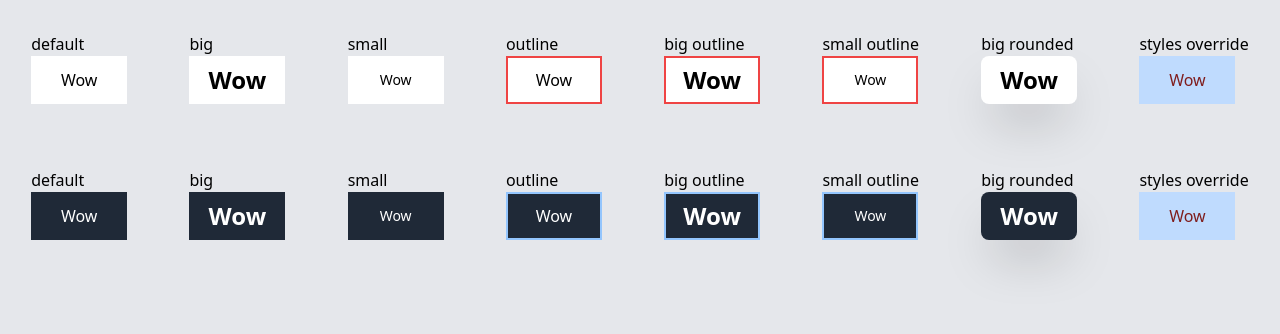
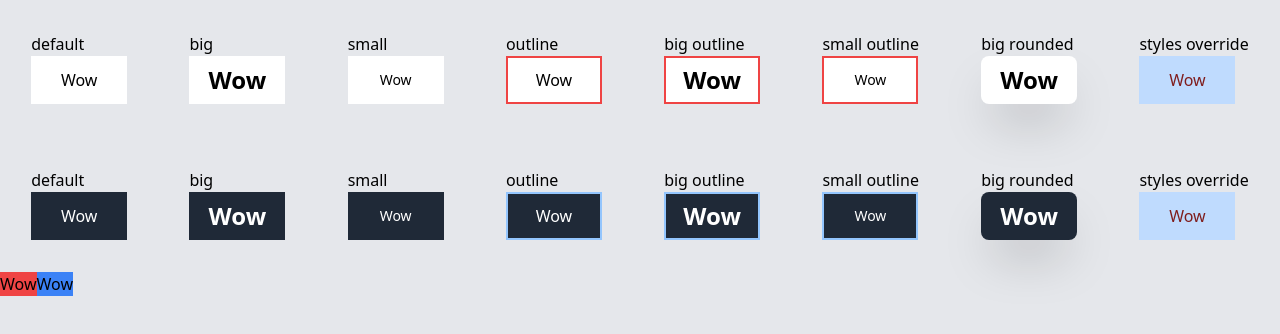
Before and after one commit to mi544/tailwind-vue-components-usage, a Vue app: page / in a window 1280 px wide. Shown: the top 334 px of the page. Built offline with nearby package versions, Linux system fonts and the light colour scheme.

Commit message:
adds another way of importing/styling components

```diff
--- a/src/App.vue
+++ b/src/App.vue
@@ -1,10 +1,11 @@
 <script>
 import SimpleButton from './components/SimpleButton.vue'
 import SimpleBlock from './components/SimpleBlock.vue'
+import DifferentButton from './components/DifferentButton'
 
 export default {
   name: 'App',
-  components: { SimpleButton, SimpleBlock },
+  components: { SimpleButton, SimpleBlock, DifferentButton },
 }
 </script>
 
@@ -87,5 +88,9 @@ export default {
         </SimpleButton>
       </SimpleBlock>
     </div>
+    <div class="flex flex-wrap">
+      <DifferentButton app="admin">Wow</DifferentButton>
+      <DifferentButton app="web">Wow</DifferentButton>
+    </div>
   </div>
 </template>
--- /dev/null
+++ b/src/components/DifferentButton/DifferentButtonAdmin.vue
@@ -0,0 +1,5 @@
+<template>
+  <button class="block bg-red-500">
+    <slot />
+  </button>
+</template>
--- /dev/null
+++ b/src/components/DifferentButton/DifferentButtonWeb.vue
@@ -0,0 +1,5 @@
+<template>
+  <button class="block bg-blue-500">
+    <slot />
+  </button>
+</template>
--- /dev/null
+++ b/src/components/DifferentButton/index.js
@@ -0,0 +1,19 @@
+export default {
+  name: 'DifferentButton',
+  props: {
+    app: {
+      type: String,
+      default: 'admin',
+      validator: function (value) {
+        return ['admin', 'web'].indexOf(value) !== -1
+      },
+    },
+  },
+  components: {
+    admin: () => import('./DifferentButtonAdmin.vue'),
+    web: () => import('./DifferentButtonWeb.vue'),
+  },
+  render(h) {
+    return h(this.app, {}, this.$slots.default)
+  },
+}
```
